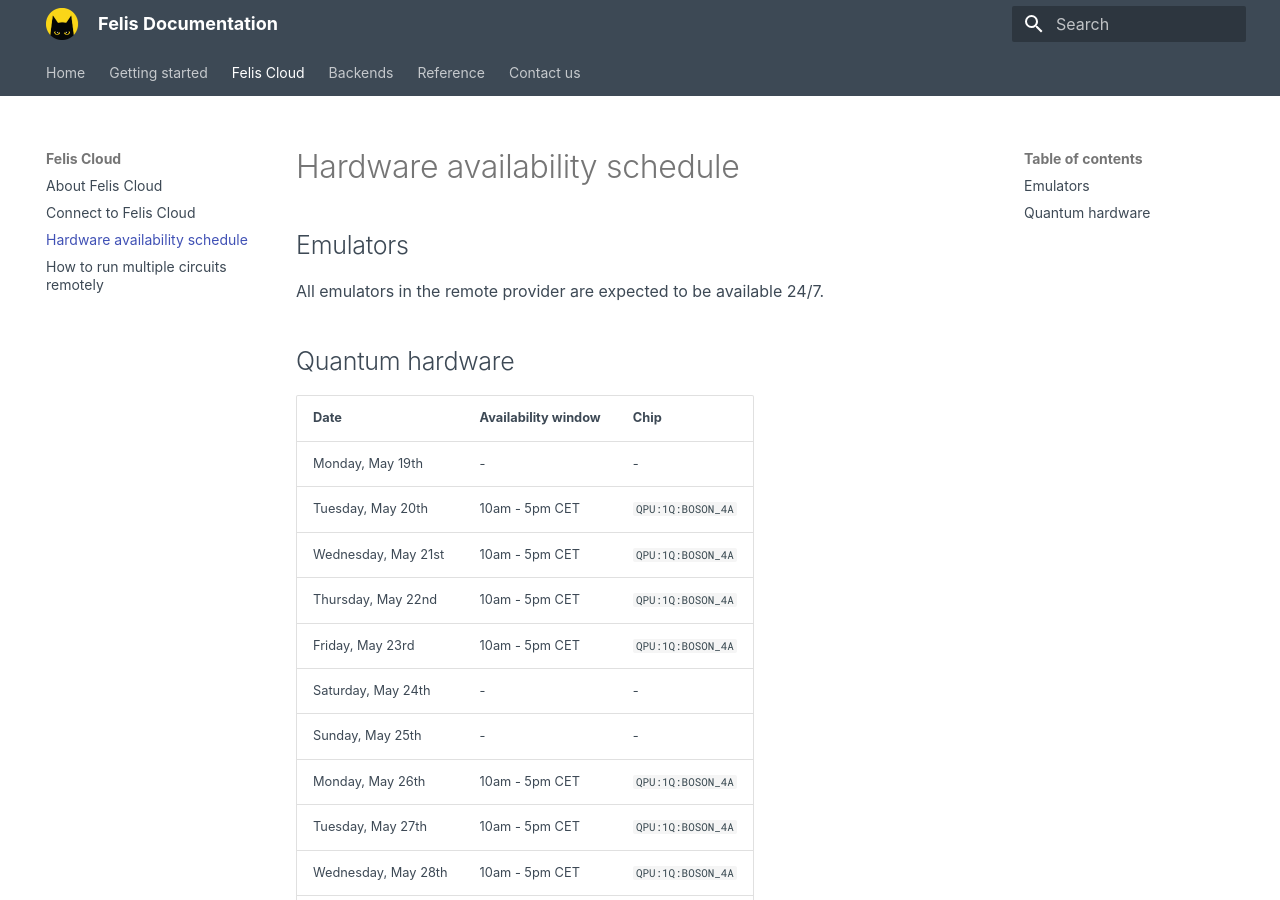
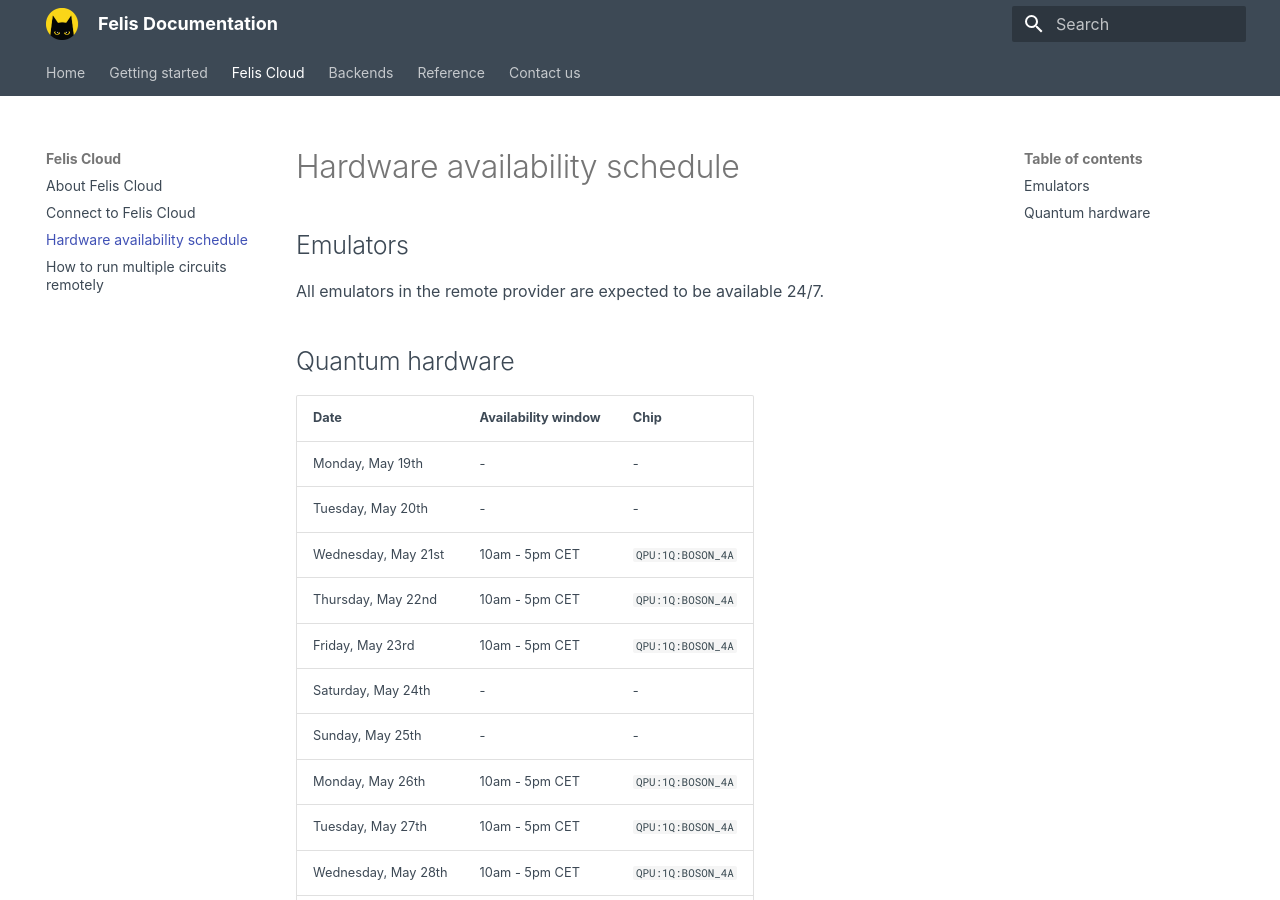
Before and after one commit to Alice-Bob-SW/felis, an MkDocs documentation site: the page built from docs/felis_cloud/hardware_availability_schedule.md, in a window 1280 px wide and 900 px high. Built offline with MkDocs 1.6.1 and Material for MkDocs 9.7.7, drawn with Linux system fonts in a browser that asks for light colours.

Commit message:
Updated schedule

```diff
--- a/docs/felis_cloud/hardware_availability_schedule.md
+++ b/docs/felis_cloud/hardware_availability_schedule.md
@@ -9,7 +9,7 @@
 | Date | Availability window | Chip |
 | --- | --- | --- |
 | Monday, May 19th | - | - |
-| Tuesday, May 20th | 10am - 5pm CET | `QPU:1Q:BOSON_4A` |
+| Tuesday, May 20th | - | - |
 | Wednesday, May 21st | 10am - 5pm CET | `QPU:1Q:BOSON_4A` |
 | Thursday, May 22nd | 10am - 5pm CET | `QPU:1Q:BOSON_4A` |
 | Friday, May 23rd | 10am - 5pm CET | `QPU:1Q:BOSON_4A` |
```
